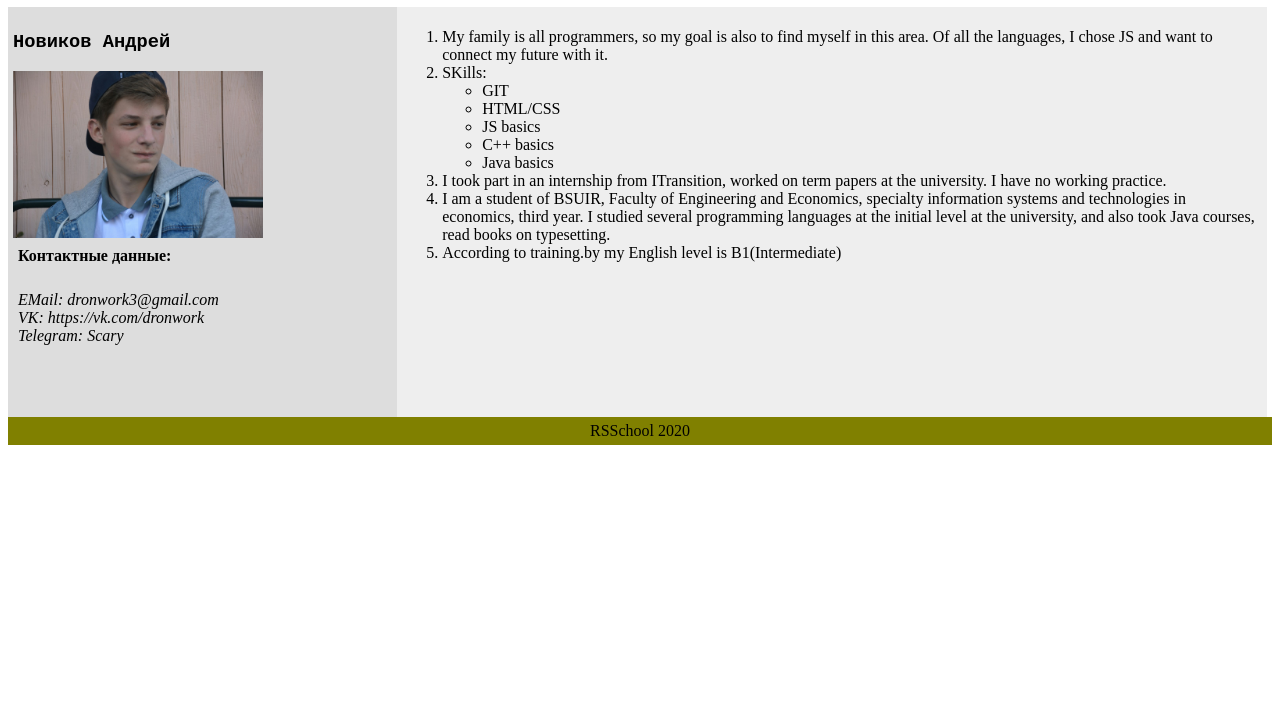
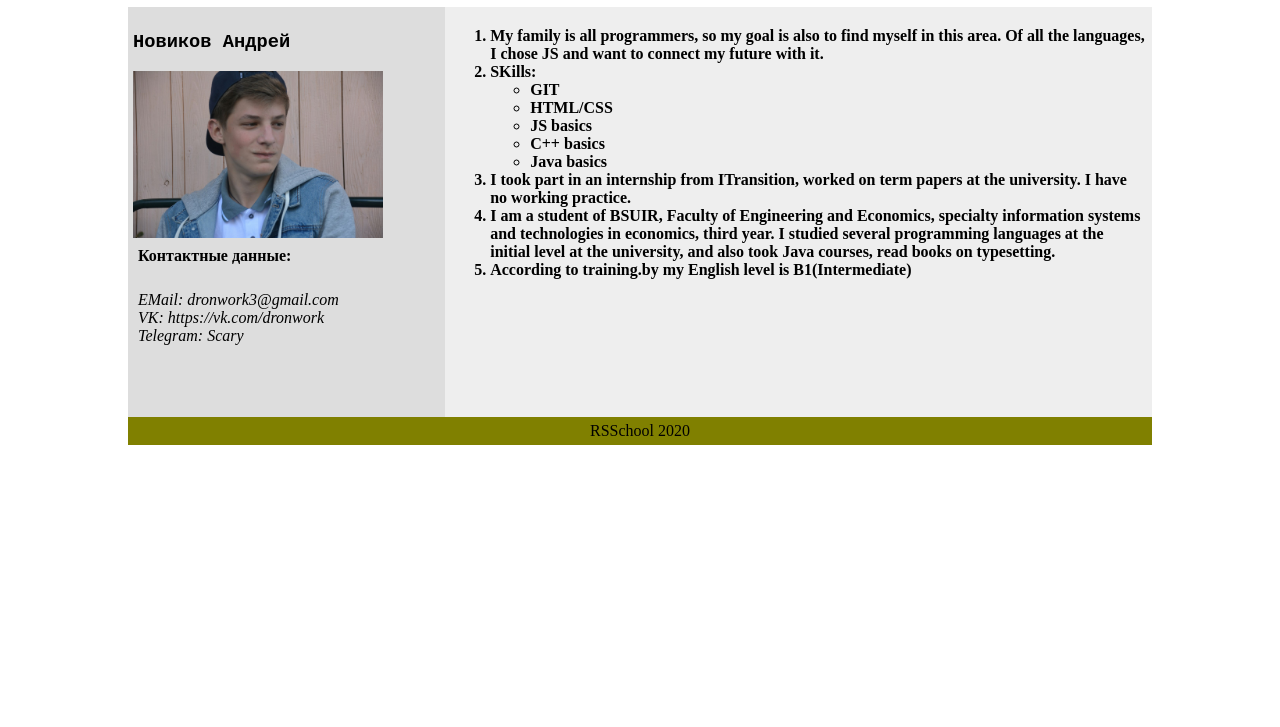
Before and after one commit to dronwork3/rsschool-cv, a plain HTML site: page index.html in a window 1280 px wide. Shown: the part 73-800 px from the top of the page. Drawn offline with Linux system fonts and the light colour scheme.

Commit message:
feat: implement style for aside

```diff
--- a/style.css
+++ b/style.css
@@ -1,5 +1,6 @@
 #page {
-    width: 100%;
+	width: 1024px;
+	margin: auto;
 }
 header {
 	background-color:#808000;
@@ -32,6 +33,10 @@ aside {
     float:left;
     padding:5px;
 }
+aside>ol {
+	margin-top:15px;
+	font-weight: bold;
+}
 footer {
     background-color:#808000;
     clear:both;
```
